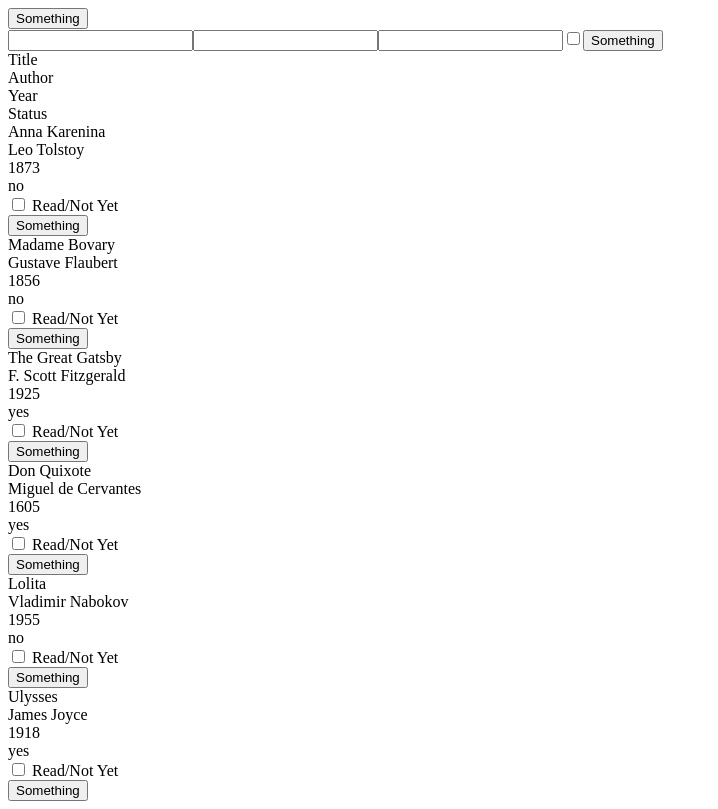
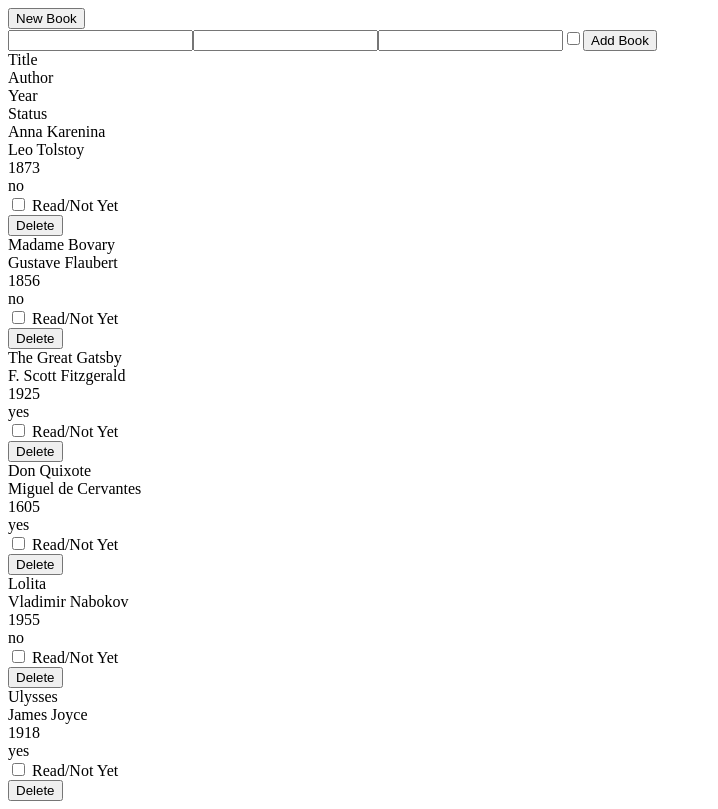
Before and after one commit to gradiva/react-library, a React (Create React App) app: page / in a window 1280 px wide. Shown: the whole page, without its empty margins (0-718 px from the left). Built offline with nearby package versions, Linux system fonts and the light colour scheme.

Commit message:
Add ability to delete books

```diff
--- a/src/components/Book.jsx
+++ b/src/components/Book.jsx
@@ -2,8 +2,20 @@ import React from 'react';
 import Button from './Button';
 
 class Book extends React.PureComponent {
+  constructor(props) {
+    super(props);
+
+    this.onRemoveBookById = this.onRemoveBookById.bind(this);
+  }
+
+  onRemoveBookById() {
+    const { removeBookById, book } = this.props;
+    removeBookById(book.id);
+  }
+
   render() {
-    const { title, author, year, status } = this.props;
+    const { book } = this.props;
+    const { title, author, year, status } = book;
 
     return (
       <div className="book">
@@ -16,7 +28,7 @@ class Book extends React.PureComponent {
           {' '}
           Read/Not Yet
         </div>
-        <Button />
+        <Button onClick={this.onRemoveBookById} value="Delete" />
       </div>
     );
   }
--- a/src/components/BooksContainer.jsx
+++ b/src/components/BooksContainer.jsx
@@ -3,16 +3,12 @@ import Book from './Book';
 
 class BooksContainer extends React.PureComponent {
   render() {
-    const { books } = this.props;
-
-    console.log(books, books.map);
+    const { books, removeBookById } = this.props;
 
     const bookRows = books.map((book, index) => (
       <Book
-        title={book.title}
-        author={book.author}
-        year={book.year}
-        status={book.status}
+        book={book}
+        removeBookById={removeBookById}
         key={`book-${index}`}
       />
     ));
--- a/src/components/Button.jsx
+++ b/src/components/Button.jsx
@@ -2,7 +2,7 @@ import React from 'react';
 
 class Button extends React.PureComponent {
   render() {
-    const { onClick } = this.props;
+    const { onClick, value } = this.props;
 
     return (
       <button
@@ -10,7 +10,7 @@ class Button extends React.PureComponent {
         type="button"
         onClick={onClick}
       >
-        Something
+        {value}
       </button>
     );
   }
--- a/src/components/MyLibrary.jsx
+++ b/src/components/MyLibrary.jsx
@@ -22,6 +22,7 @@ export default class MyLibrary extends React.PureComponent {
     this.state = getInitialState();
 
     this.addBook = this.addBook.bind(this);
+    this.removeBookById = this.removeBookById.bind(this);
   }
 
   addBook({ title, author, year, status }) {
@@ -52,10 +53,10 @@ export default class MyLibrary extends React.PureComponent {
 
     return (
       <main>
-        <Button />
+        <Button value="New Book" />
         <NewBookForm addBook={this.addBook} />
         <BooksContainer
-          removeBook={this.removeBookById}
+          removeBookById={this.removeBookById}
           books={books}
         />
       </main>
--- a/src/components/NewBookForm.jsx
+++ b/src/components/NewBookForm.jsx
@@ -37,7 +37,7 @@ export default class NewBookForm extends React.PureComponent {
         <input ref={this.yearRef} type="number" name="year" />
         <input ref={this.statusRef} type="checkbox" name="status" />
 
-        <Button onClick={this.onAddBookClick} />
+        <Button onClick={this.onAddBookClick} value="Add Book" />
       </form>
     );
   }
```
